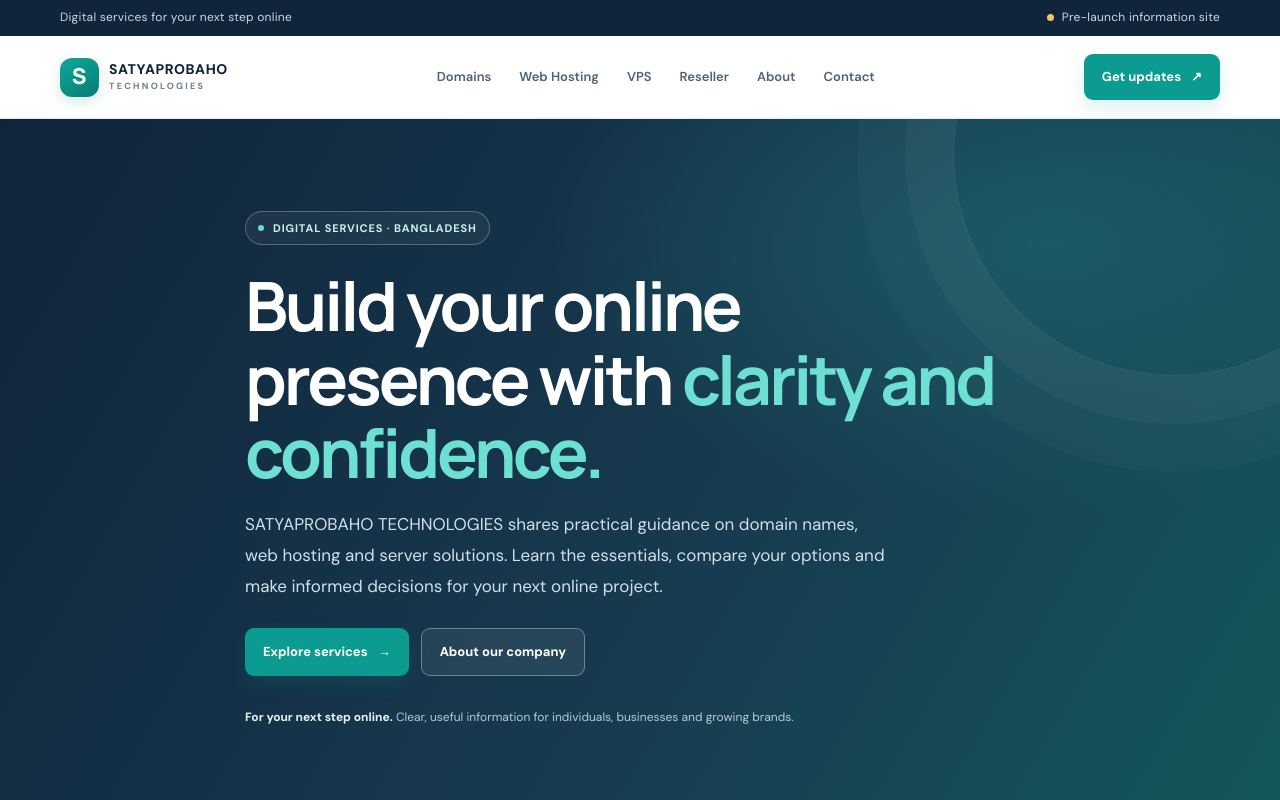
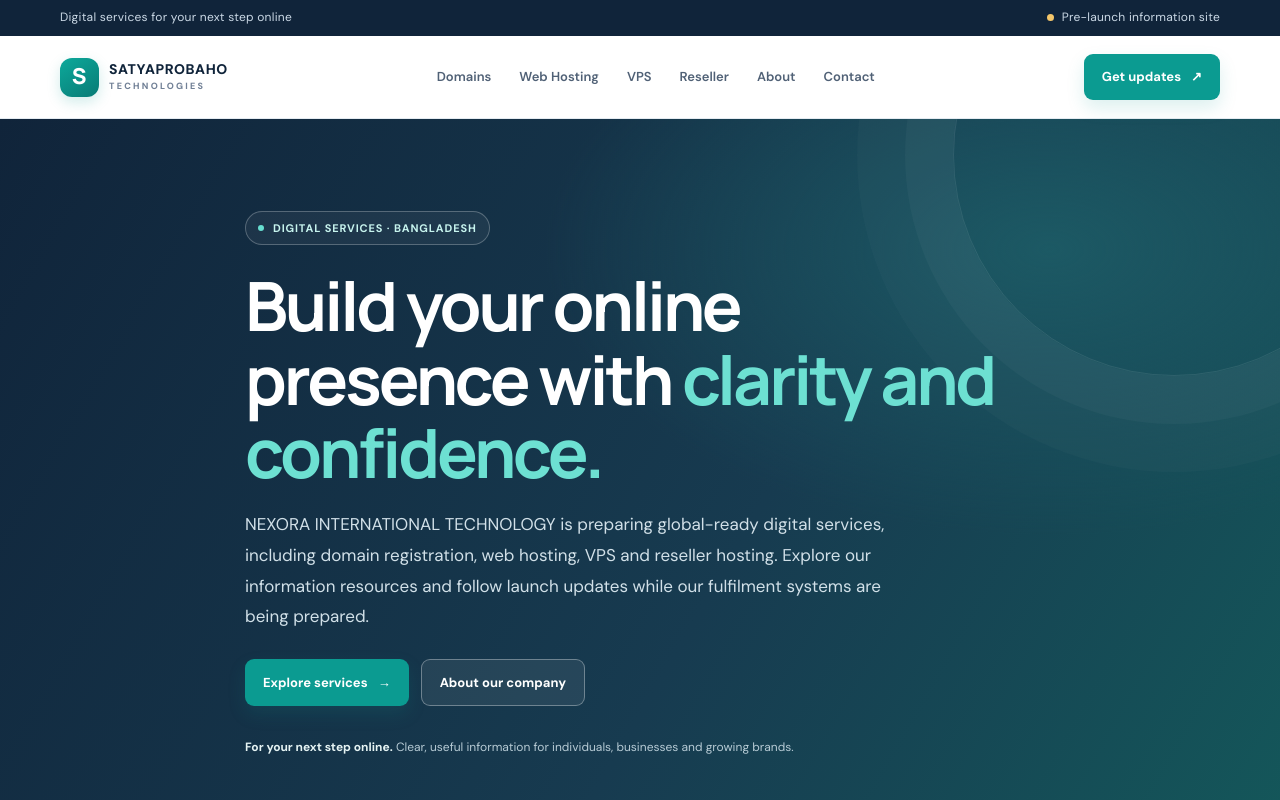
Before and after one commit to satyaprobaho-technologies/satyaprobaho-website, a Next.js app in the folder satyaprobaho-website/: page / in a window 1280 px wide. Shown: the top 800 px of the page. Built offline with nearby package versions, Linux system fonts and the light colour scheme; no server answers.

Commit message:
Rebrand website content to NEXORA INTERNATIONAL TECHNOLOGY

```diff
--- a/satyaprobaho-website/src/app/page.tsx
+++ b/satyaprobaho-website/src/app/page.tsx
@@ -14,7 +14,7 @@ export default function Home() {
         <div className="container hero-content">
           <span className="eyebrow">Digital services · Bangladesh</span>
           <h1>Build your online presence with <span>clarity and confidence.</span></h1>
-          <p>SATYAPROBAHO TECHNOLOGIES shares practical guidance on domain names, web hosting and server solutions. Learn the essentials, compare your options and make informed decisions for your next online project.</p>
+          <p>NEXORA INTERNATIONAL TECHNOLOGY is preparing global-ready digital services, including domain registration, web hosting, VPS and reseller hosting. Explore our information resources and follow launch updates while our fulfilment systems are being prepared.</p>
           <div className="hero-actions">
             <Link className="btn" href="/domain-registration">Explore services <span>→</span></Link>
             <Link className="btn secondary" href="/about">About our company</Link>
```
